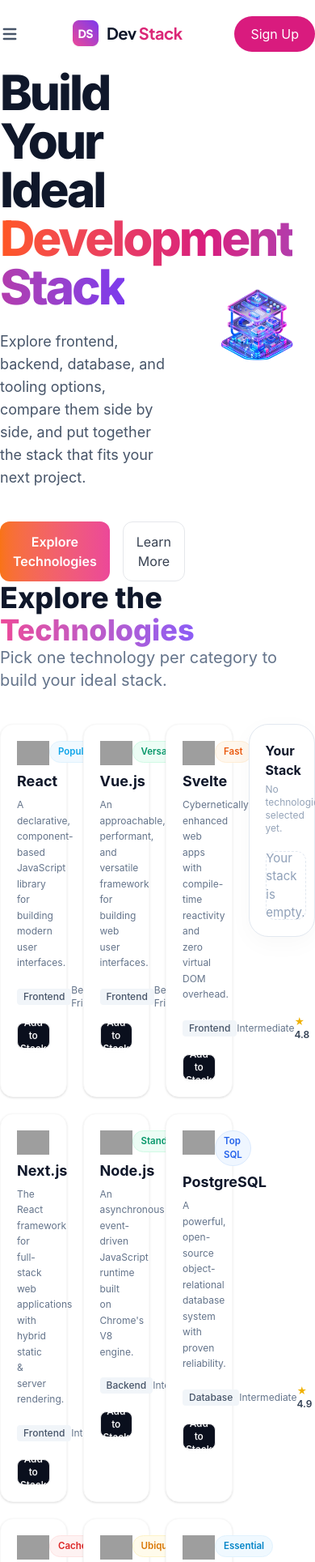
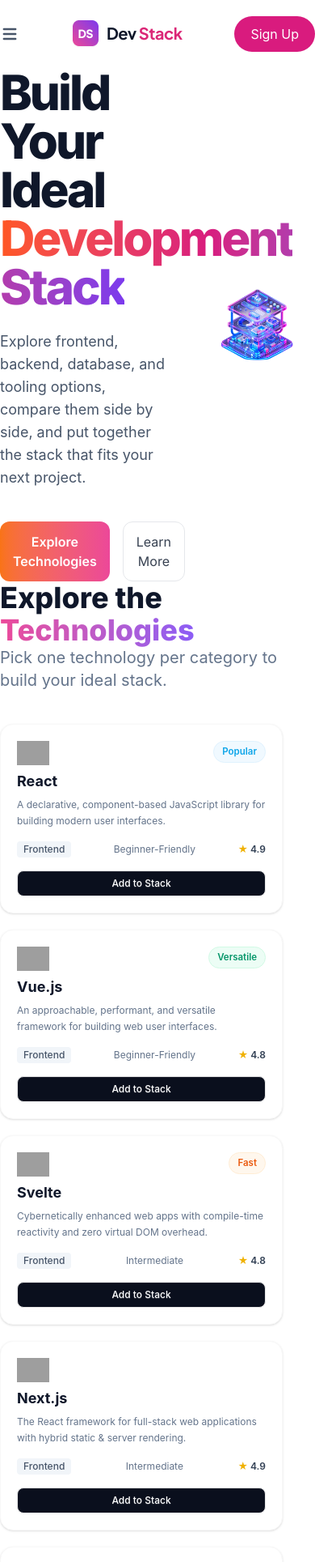
Before and after one commit to Mrehmanx64/devstack-assignment5, a React (Vite) app: page / in a window 390 px wide. Shown: the top 1929 px of the page at 81% size. Built offline with nearby package versions, Linux system fonts and the light colour scheme; grey boxes are pictures that could not be loaded.

Commit message:
improve responsive layout

```diff
--- a/src/components/Technologies/AvailableTech.tsx
+++ b/src/components/Technologies/AvailableTech.tsx
@@ -11,12 +11,12 @@
   const [isAdded, setIsAdded] = useState<ITechnologyCard[]>([]);
 
   return (
-    <div className="grid grid-cols-12 gap-5 mb-15">
-      <div className="col-span-9 grid grid-cols-3 gap-5">
+    <div className="grid grid-cols-1 lg:grid-cols-12 gap-5 mb-15">
+      <div className="lg:col-span-9 grid grid-cols-1 md:grid-cols-2 lg:grid-cols-3 gap-5">
         {technologies.map((tech) => {
           return (
             <TechCard
-              key={tech.name}
+              key={tech.id}
               tech={tech}
               isAdded={isAdded}
               setIsAdded={setIsAdded}
```
